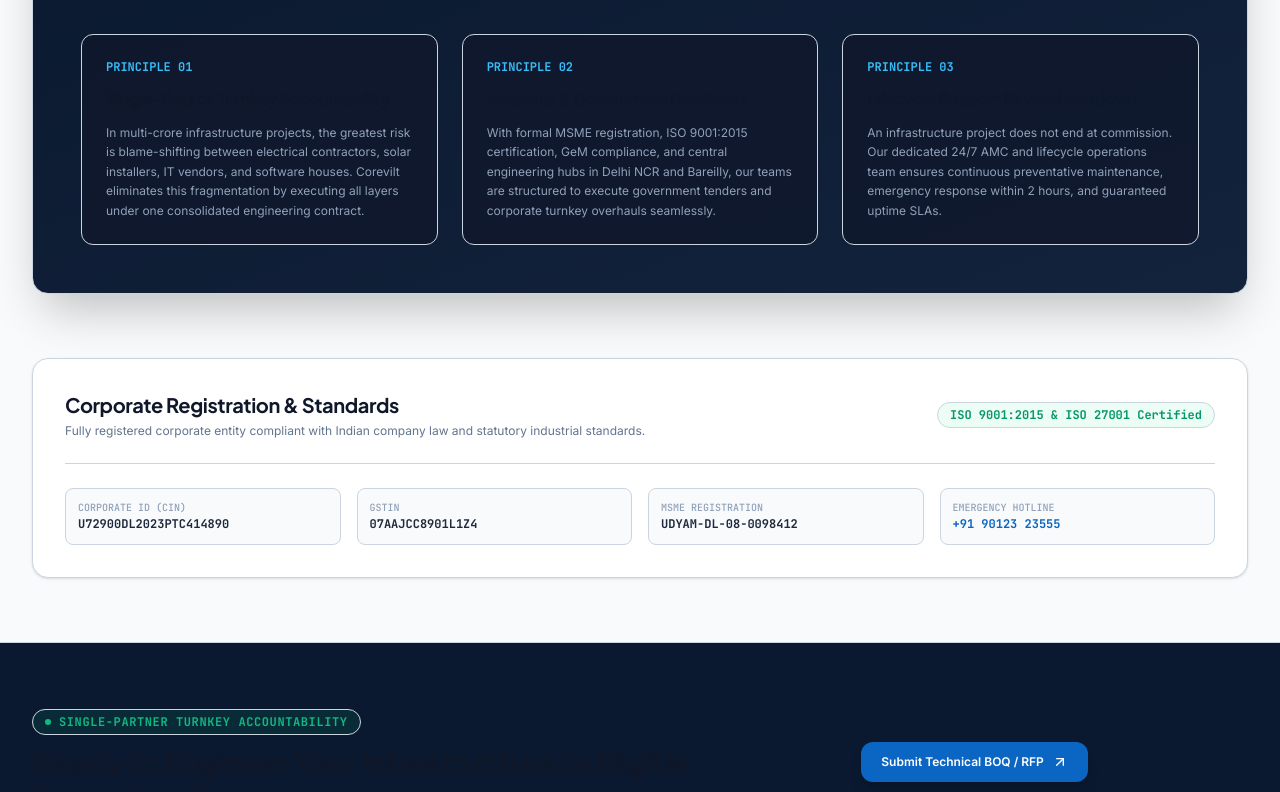
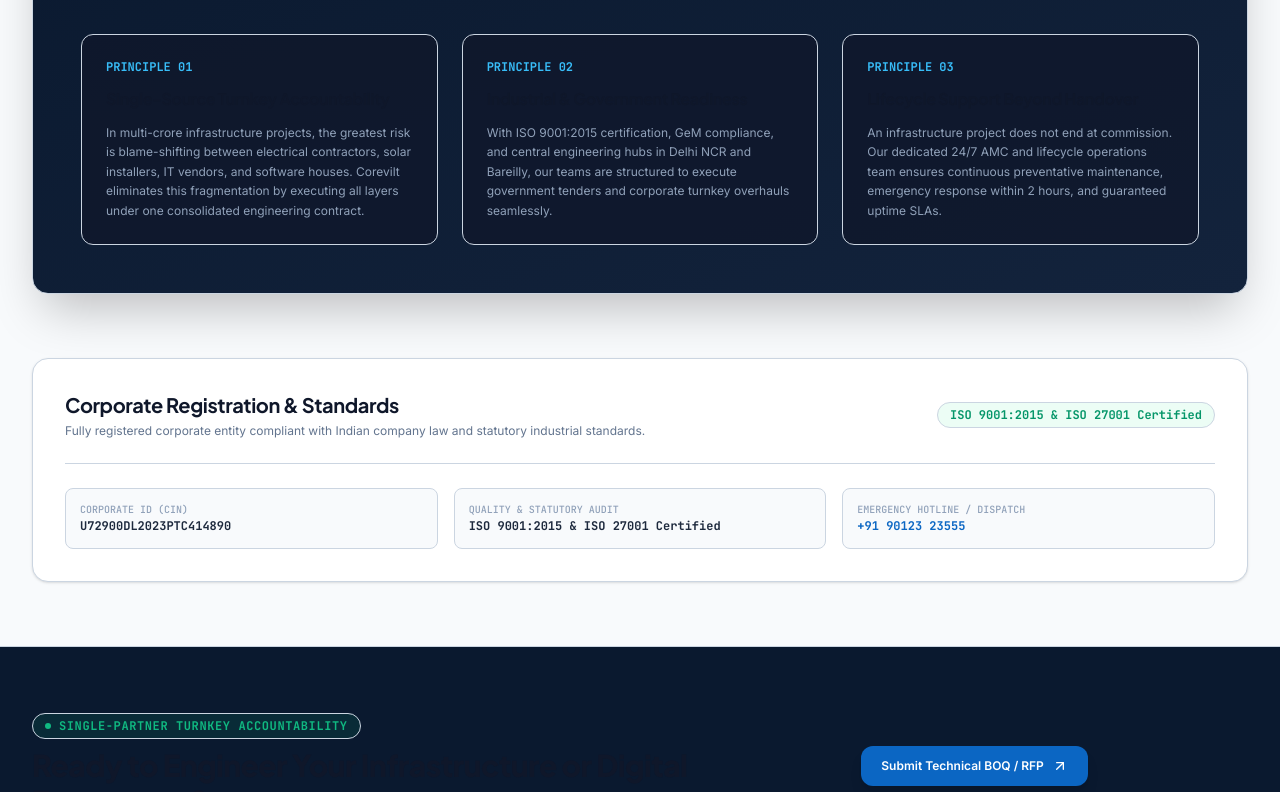
Before and after one commit to saiphy01/corevilt-technologies, a Next.js app: page /about in a window 1280 px wide. Shown: the part 1440-2232 px from the top of the page. Built offline with nearby package versions, Linux system fonts and the light colour scheme.

Commit message:
feat: Remove GST and MSME details across the website

```diff
--- a/src/app/about/page.tsx
+++ b/src/app/about/page.tsx
@@ -53,7 +53,7 @@ export default function AboutPage() {
     },
     {
       title: "Industrial & Government Readiness",
-      desc: "With formal MSME registration, ISO 9001:2015 certification, GeM compliance, and central engineering hubs in Delhi NCR and Bareilly, our teams are structured to execute government tenders and corporate turnkey overhauls seamlessly.",
+      desc: "With ISO 9001:2015 certification, GeM compliance, and central engineering hubs in Delhi NCR and Bareilly, our teams are structured to execute government tenders and corporate turnkey overhauls seamlessly.",
     },
     {
       title: "Lifecycle Support Beyond Handover",
@@ -183,21 +183,17 @@ export default function AboutPage() {
             </div>
           </div>
 
-          <div className="grid grid-cols-2 sm:grid-cols-4 gap-4 text-xs font-mono">
-            <div className="p-3 rounded-lg bg-slate-50 border border-slate-200">
+          <div className="grid grid-cols-1 sm:grid-cols-3 gap-4 text-xs font-mono">
+            <div className="p-3.5 rounded-lg bg-slate-50 border border-slate-200">
               <div className="text-slate-400 text-[10px]">CORPORATE ID (CIN)</div>
               <div className="font-bold text-slate-800 mt-0.5">{COMPANY_INFO.registration.cin}</div>
             </div>
-            <div className="p-3 rounded-lg bg-slate-50 border border-slate-200">
-              <div className="text-slate-400 text-[10px]">GSTIN</div>
-              <div className="font-bold text-slate-800 mt-0.5">{COMPANY_INFO.registration.gstin}</div>
+            <div className="p-3.5 rounded-lg bg-slate-50 border border-slate-200">
+              <div className="text-slate-400 text-[10px]">QUALITY & STATUTORY AUDIT</div>
+              <div className="font-bold text-slate-800 mt-0.5">{COMPANY_INFO.registration.iso}</div>
             </div>
-            <div className="p-3 rounded-lg bg-slate-50 border border-slate-200">
-              <div className="text-slate-400 text-[10px]">MSME REGISTRATION</div>
-              <div className="font-bold text-slate-800 mt-0.5">{COMPANY_INFO.registration.msme}</div>
-            </div>
-            <div className="p-3 rounded-lg bg-slate-50 border border-slate-200">
-              <div className="text-slate-400 text-[10px]">EMERGENCY HOTLINE</div>
+            <div className="p-3.5 rounded-lg bg-slate-50 border border-slate-200">
+              <div className="text-slate-400 text-[10px]">EMERGENCY HOTLINE / DISPATCH</div>
               <div className="font-bold text-[#0B66C3] mt-0.5">{COMPANY_INFO.phone}</div>
             </div>
           </div>
--- a/src/components/footer.tsx
+++ b/src/components/footer.tsx
@@ -86,8 +86,6 @@ export function Footer() {
           {/* Compliance & Registration Strip */}
           <div className="pt-2 border-t border-slate-800 space-y-1.5 text-[11px] font-mono text-slate-400">
             <div><span className="text-slate-500">CIN:</span> {COMPANY_INFO.registration.cin}</div>
-            <div><span className="text-slate-500">GSTIN:</span> {COMPANY_INFO.registration.gstin}</div>
-            <div><span className="text-slate-500">MSME:</span> {COMPANY_INFO.registration.msme}</div>
             <div className="text-[#10b981] flex items-center gap-1 mt-1">
               <Award className="w-3.5 h-3.5" />
               <span>{COMPANY_INFO.registration.iso}</span>
--- a/src/lib/constants.ts
+++ b/src/lib/constants.ts
@@ -43,8 +43,6 @@ export const COMPANY_INFO = {
   },
   registration: {
     cin: "U72900DL2023PTC414890",
-    gstin: "07AAJCC8901L1Z4",
-    msme: "UDYAM-DL-08-0098412",
     iso: "ISO 9001:2015 & ISO 27001 Certified",
   },
 };
@@ -350,7 +348,7 @@ export const CORE_VERTICALS: Vertical[] = [
       "Manufacturer Authorization Forms (MAF) & Genuine Proof of Origin",
       "Pre-Shipment Inspection (PSI) Reports & Serial Number Ledgers",
       "Direct OEM Enterprise Warranty Registration & SLA Support Access",
-      "GST-Compliant Consolidated Commercial Invoices & E-Way Bills",
+      "Statutory Compliant Consolidated Commercial Invoices & E-Way Bills",
       "Safe Delivery Verification & Unboxing Inspection Sign-offs",
     ],
     specMetrics: [
```
